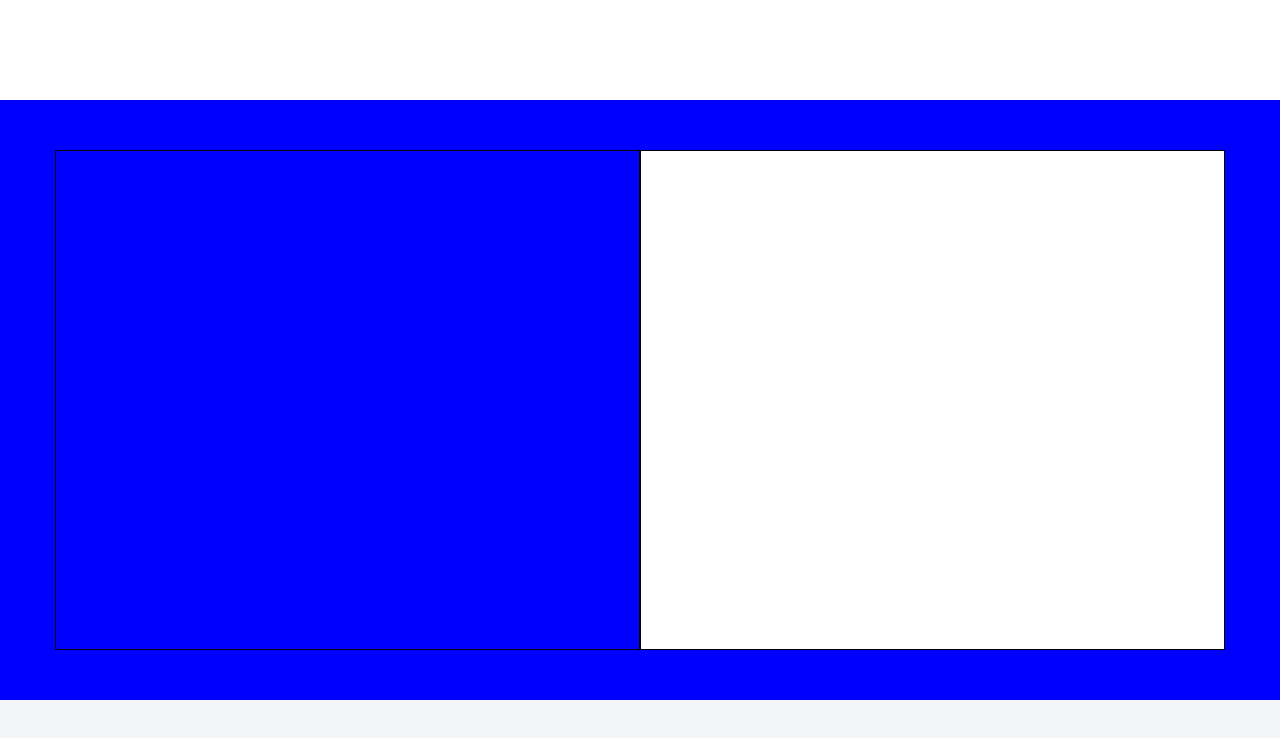
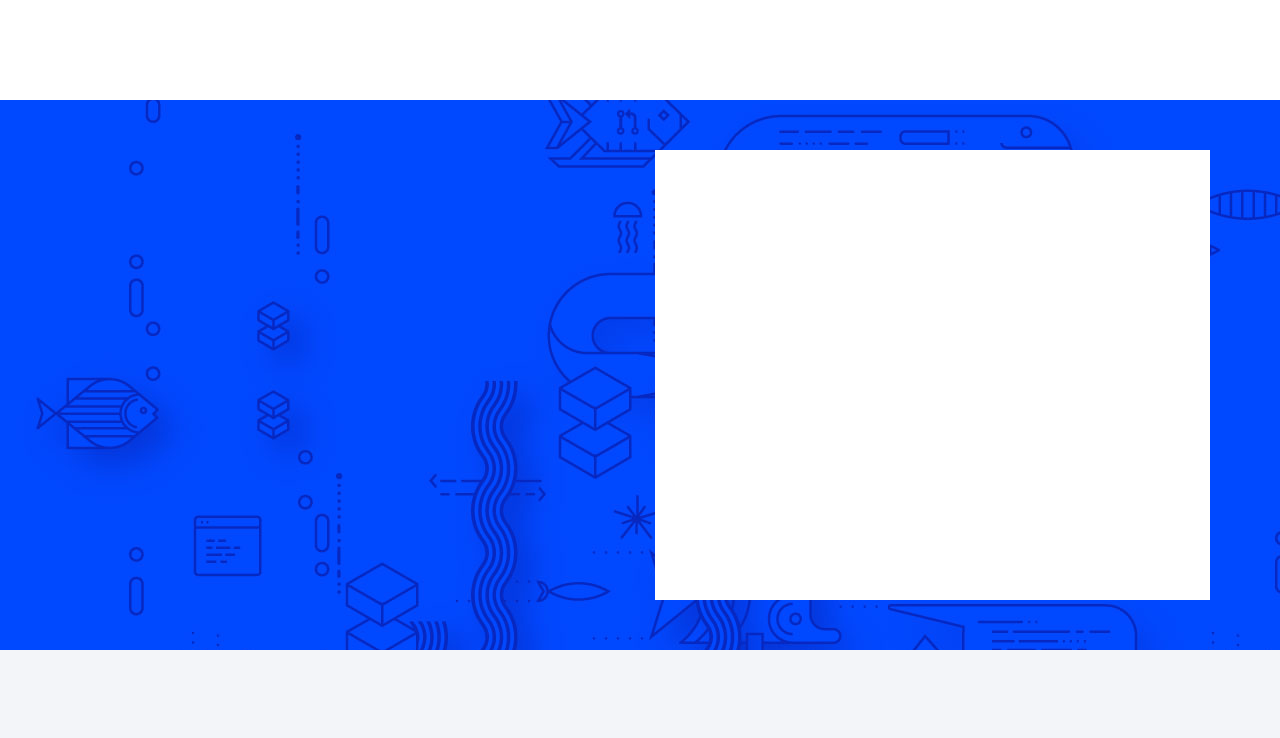
Before and after one commit to racheleterzoli/html-css-digitalocean, a plain HTML site: page index.html in a window 1280 px wide. Shown: the top 738 px of the page. Drawn offline with nearby package versions, Linux system fonts and the light colour scheme.

Commit message:
struttura con sfondo e sezioni  complete

```diff
--- a/css/style.css
+++ b/css/style.css
@@ -9,20 +9,28 @@ body{
   background-color: white;
 }
 .sfondopesci{
-padding-top: 150px;
+/* padding-top: 150px;
   height:700px;
   background-color:blue;
-  width:100%;
+  width:100%; */
+  padding-top:150px;
+  height:100%;
+  background-image:url(../immagini/sfondo.jpg);
+  width: 100%;
 }
 .testosx{
-  height: 500px;
+  /* height: 500px;
+background-color: red; */
+height:500px;
 
-  border:1px solid black;
+
 }
 .testosfw{
-  height: 500px;
-  background-color: white;
-  border:1px solid black;
+  /* height: 500px;
+  background-color: white; */
+height:450px;
+background-color: white;
+    padding: 32px;
 
 }
 .sezionegrigia{
@@ -55,8 +63,11 @@ width: 100%;
   width:100%;
   background-color:#031c4e;
 }
-@media screen and (max-width: 991px) {
-  body {
-    background-color:red;
+/* @media screen and (max-width: 991px) {
+  .testosx{
+    height:250px;
   }
-}
+  .testosfw{
+    height:250px;
+  }
+} */
--- a/index.html
+++ b/index.html
@@ -24,11 +24,16 @@
 <div class="sfondopesci">
 <div class="container">
   <div class="row">
-    <div class="col-lg-6 col-md-6 col-xs-12 testosx">
+    <div class="col-xs-12 col-md-6 col-lg-6 ">
+      <div class="testosx">
+
+      </div>
 
     </div>
-    <div class=" col-lg-6 col-md-6 col-xs-12 testosfw">
+    <div class="col-xs-12 col-md-6 col-lg-6 ">
+<div class="testosfw">
 
+</div>
     </div>
 
   </div>
```
